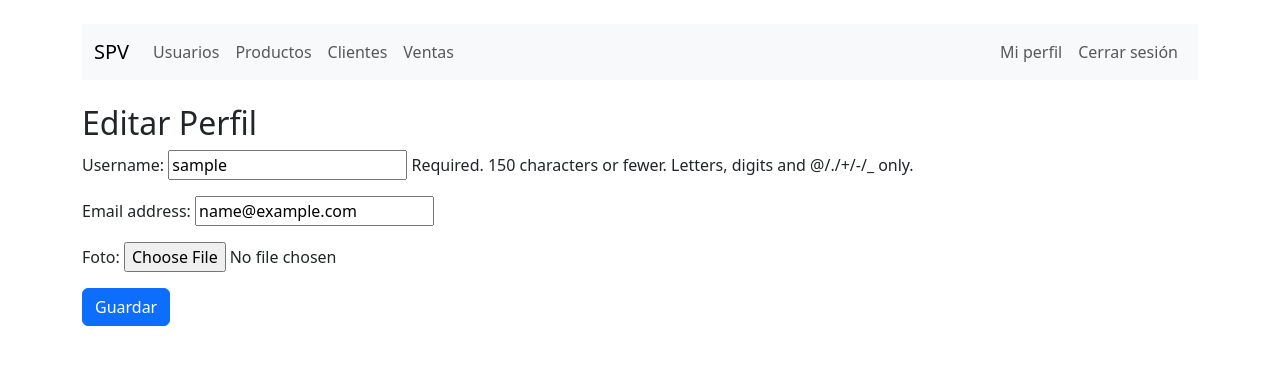
After one commit to ana-chenoweth/sales-management-system, a Django app: page /usuarios/editar-perfil/ in a window 1280 px wide. The commit adds this page. Shown: the top 365 px of the page. Run offline with Django 5.2, Linux system fonts and the light colour scheme; the visitor is signed in with stand-in values (Sample User, id 1).

Commit message:
Perfil, editar perfil, foto

```diff
--- a/pos_project/pos_project/settings.py
+++ b/pos_project/pos_project/settings.py
@@ -9,7 +9,7 @@ https://docs.djangoproject.com/en/5.2/topics/settings/
 For the full list of settings and their values, see
 https://docs.djangoproject.com/en/5.2/ref/settings/
 """
-
+import os
 from pathlib import Path
 
 # Build paths inside the project like this: BASE_DIR / 'subdir'.
@@ -93,6 +93,8 @@ DATABASES = {
 
 AUTH_USER_MODEL = 'usuarios.Usuario'
 
+MEDIA_URL = '/media/'
+MEDIA_ROOT = os.path.join(BASE_DIR, 'media')
 
 # Password validation
 # https://docs.djangoproject.com/en/5.2/ref/settings/#auth-password-validators
--- a/pos_project/pos_project/urls.py
+++ b/pos_project/pos_project/urls.py
@@ -18,6 +18,8 @@ from django.contrib import admin
 from django.urls import path, include
 from django.contrib.auth import views as auth_views
 from pos_project.views import inicio
+from django.conf import settings
+from django.conf.urls.static import static
 
 urlpatterns = [
     path('admin/', admin.site.urls),
@@ -29,4 +31,4 @@ urlpatterns = [
     path('', inicio, name='inicio'),
     path('clientes/', include('clientes.urls')),
 
-]
+] + static(settings.MEDIA_URL, document_root=settings.MEDIA_ROOT)
--- a/pos_project/templates/base.html
+++ b/pos_project/templates/base.html
@@ -35,7 +35,10 @@
       <ul class="navbar-nav ms-auto mb-2 mb-lg-0">
         {% if user.is_authenticated %}
           <li class="nav-item">
-            <form action="{% url 'logout' %}" method="post" class="d-inline">
+            <a class="nav-link" href="{% url 'editar_perfil' %}">Mi perfil</a>
+          </li>
+          <li class="nav-item">
+            <form action="{% url 'logout' %}" method="post" class="nav-link">
               {% csrf_token %}
               <button type="submit" class="btn btn-link nav-link" style="padding: 0;">Cerrar sesión</button>
             </form>
--- a/pos_project/usuarios/forms.py
+++ b/pos_project/usuarios/forms.py
@@ -6,3 +6,8 @@ class RegistroUsuarioForm(UserChangeForm):
     class Meta:
         model = Usuario
         fields = ['username', 'email', 'rol']
+
+class PerfilForm(forms.ModelForm):
+    class Meta:
+        model = Usuario
+        fields = ['username', 'email', 'foto']
--- a/pos_project/usuarios/models.py
+++ b/pos_project/usuarios/models.py
@@ -8,3 +8,9 @@ class Usuario(AbstractUser):
         ('cajero', 'Cajero'),
     )
     rol = models.CharField(max_length=10, choices=ROLES, default='cajero')
+    foto = models.ImageField(upload_to='perfiles/', blank=True, null=True)
+
+    def save(self, *args, **kwargs):
+        if self.is_superuser:
+            self.rol = 'admin'
+        super().save(*args, **kwargs)
--- /dev/null
+++ b/pos_project/usuarios/templates/usuarios/editar_perfil.html
@@ -0,0 +1,13 @@
+{% extends 'base.html' %}
+{% block content %}
+  <h2>Editar Perfil</h2>
+  <form method="post" enctype="multipart/form-data">
+    {% csrf_token %}
+    {{ form.as_p }}
+    <button type="submit" class="btn btn-primary">Guardar</button>
+  </form>
+  {% if user.foto %}
+    <h3>Vista previa:</h3>
+    <img src="{{ user.foto.url }}" alt="Foto de perfil" style="max-width: 200px;">
+  {% endif %}
+{% endblock %}
--- a/pos_project/usuarios/urls.py
+++ b/pos_project/usuarios/urls.py
@@ -6,4 +6,5 @@ urlpatterns = [
     path('eliminar/<int:pk>/', views.eliminar_usuario, name='eliminar_usuario'),
     path('lista/', views.lista_usuarios, name='lista'),
     path('registro/', views.registro, name='registro'),
+    path('editar-perfil/', views.editar_perfil, name='editar_perfil'),
 ]
--- a/pos_project/usuarios/views.py
+++ b/pos_project/usuarios/views.py
@@ -2,6 +2,7 @@ from django.shortcuts import render, redirect, get_object_or_404
 from .models import Usuario
 from .forms import RegistroUsuarioForm
 from django.contrib.auth.decorators import login_required, user_passes_test
+from .forms import PerfilForm
 
 
 def es_admin(user):
@@ -40,3 +41,14 @@ def registro(request):
     else:
         form = RegistroUsuarioForm()
     return render(request, 'usuarios/registro.html', {'form': form})
+
+@login_required
+def editar_perfil(request):
+    if request.method == 'POST':
+        form = PerfilForm(request.POST, request.FILES, instance=request.user)
+        if form.is_valid():
+            form.save()
+            return redirect('editar_perfil')
+    else:
+        form = PerfilForm(instance=request.user)
+    return render(request, 'usuarios/editar_perfil.html', {'form': form})
```
Also changed, not shown: pos_project/media/perfiles/fotoperfil.jpg (added), pos_project/usuarios/migrations/0002_usuario_foto.py (added).
